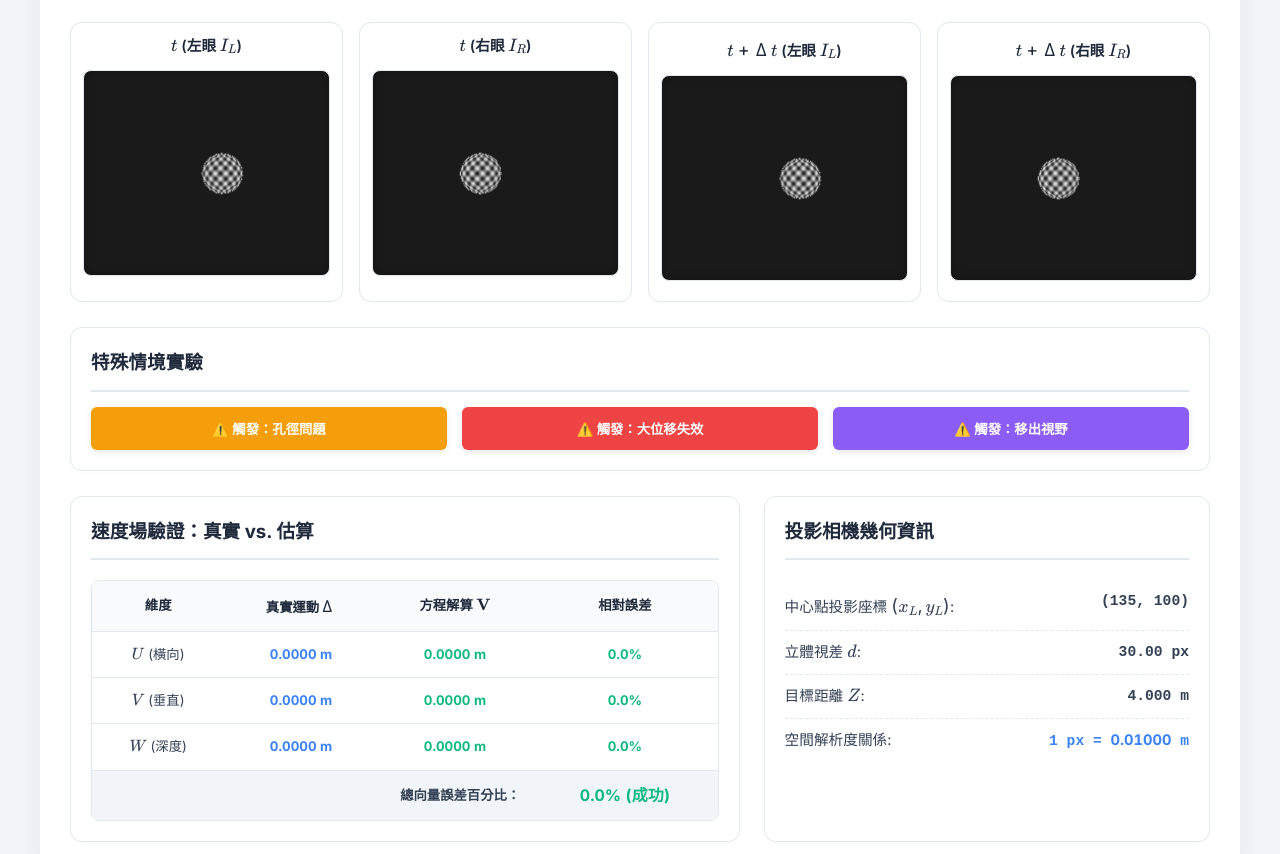
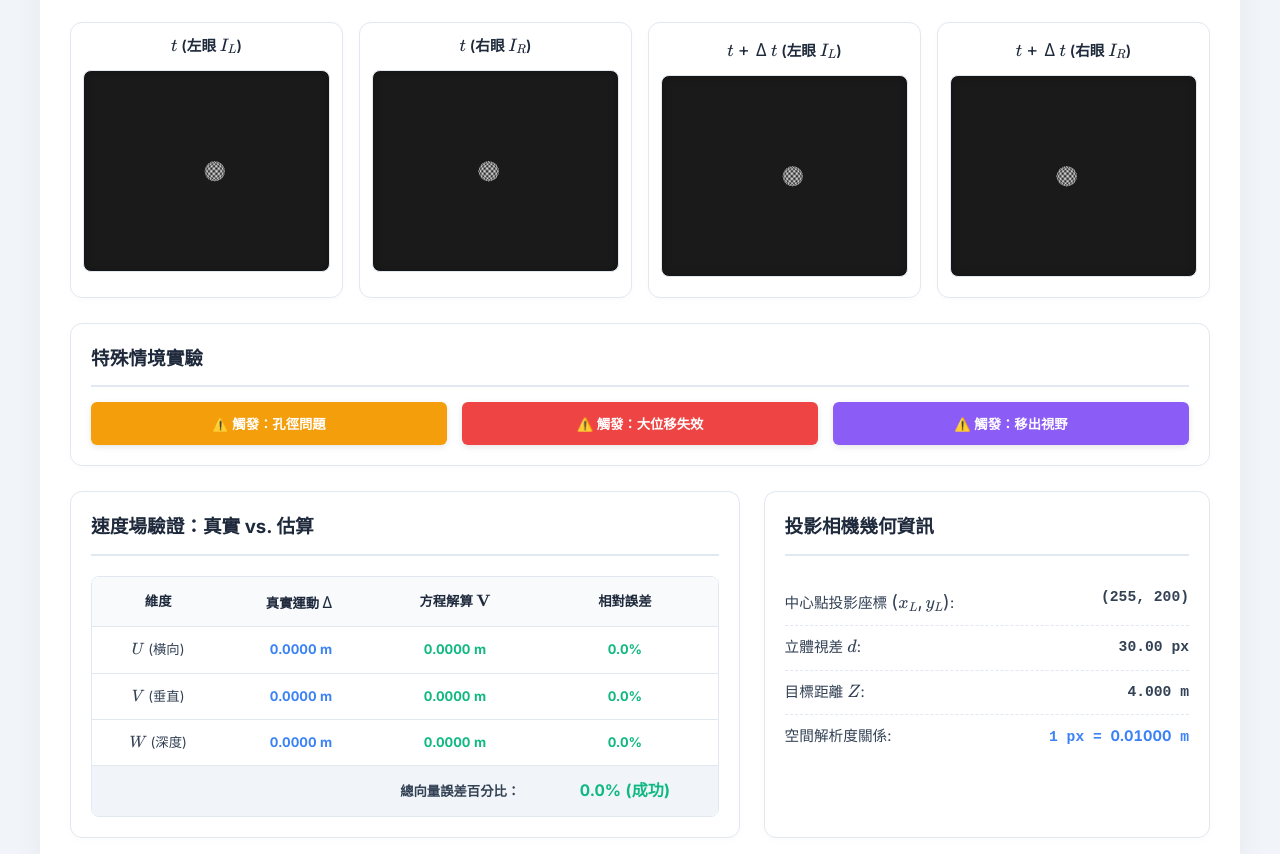
Before and after one commit to xcale42/optical-flow, a plain HTML site: page index.html in a window 1280 px wide. Shown: the part 833-1687 px from the top of the page. Drawn offline with nearby package versions, Linux system fonts and the light colour scheme; animation ran at ten frames a second.

Commit message:
Update index.html

```diff
--- a/index.html
+++ b/index.html
@@ -117,7 +117,7 @@
         .block-card { background: var(--panel-bg); border: 1px solid var(--border-color); border-radius: 12px; padding: 12px; text-align: center; box-shadow: 0 2px 8px rgba(0,0,0,0.02); }
         .block-card h4 { margin: 0 0 12px 0; color: var(--primary-color); font-size: 11pt; font-weight: 600; }
         .canvas-container { background: var(--canvas-bg); border-radius: 8px; display: inline-block; overflow: hidden; position: relative; border: 1px solid var(--border-color); width: 100%; box-shadow: inset 0 0 10px rgba(0,0,0,0.3); }
-        canvas.projection { display: block; background: transparent; width: 100%; height: auto; margin: auto; }
+        canvas.projection { display: block; background: transparent; width: 100%; max-width: 240px; height: auto; margin: auto; }
 
         .results-section { display: grid; grid-template-columns: 1.5fr 1fr; gap: 24px; }
         .table-wrapper { overflow-x: auto; border-radius: 8px; border: 1px solid var(--border-color); width: 100%; }
@@ -479,19 +479,19 @@
     <div class="workspace-grid">
         <div class="block-card">
             <h4 data-i18n="proj_lt">$t$ (左眼 $I_L$)</h4>
-            <div class="canvas-container"><canvas id="canvas_Lt" class="projection" width="240" height="200"></canvas></div>
+            <div class="canvas-container"><canvas id="canvas_Lt" class="projection" width="480" height="400"></canvas></div>
         </div>
         <div class="block-card">
             <h4 data-i18n="proj_rt">$t$ (右眼 $I_R$)</h4>
-            <div class="canvas-container"><canvas id="canvas_Rt" class="projection" width="240" height="200"></canvas></div>
+            <div class="canvas-container"><canvas id="canvas_Rt" class="projection" width="480" height="400"></canvas></div>
         </div>
         <div class="block-card">
             <h4 data-i18n="proj_lt1">$t+\Delta t$ (左眼 $I_L$)</h4>
-            <div class="canvas-container"><canvas id="canvas_Lt1" class="projection" width="240" height="200"></canvas></div>
+            <div class="canvas-container"><canvas id="canvas_Lt1" class="projection" width="480" height="400"></canvas></div>
         </div>
         <div class="block-card">
             <h4 data-i18n="proj_rt1">$t+\Delta t$ (右眼 $I_R$)</h4>
-            <div class="canvas-container"><canvas id="canvas_Rt1" class="projection" width="240" height="200"></canvas></div>
+            <div class="canvas-container"><canvas id="canvas_Rt1" class="projection" width="480" height="400"></canvas></div>
         </div>
     </div>
 
@@ -699,10 +699,10 @@
     // 1. 系統常數與基礎設定 (System Constants)
     // ==========================================
     const SYS_CONST = {
-        IMG_W: 240,
-        IMG_H: 200,
-        CX: 120,
-        CY: 100,
+        IMG_W: 480,
+        IMG_H: 400,
+        CX: 240,
+        CY: 200,
         DEFAULT_Z: -4.0,
         MIN_Z: -0.2,
         TEX_SCALE: 250,
```
